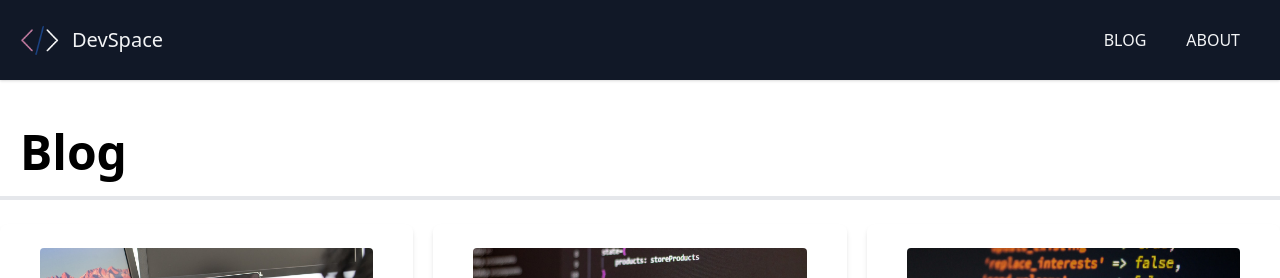
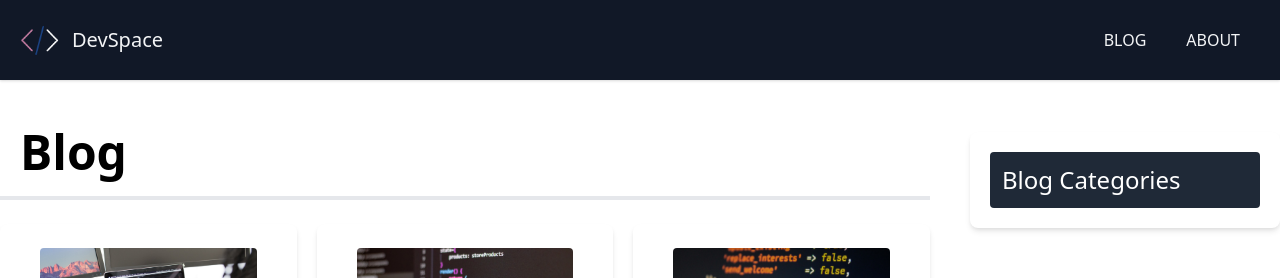
Before and after one commit to gazjosef/devspace-blog, a Next.js app: page /blog/page/1 in a window 1280 px wide. Shown: the top 278 px of the page. Built offline with nearby package versions, Linux system fonts and the light colour scheme.

Commit message:
Category Sidebar

```diff
--- /dev/null
+++ b/components/CategoryList.js
@@ -0,0 +1,11 @@
+import Link from "next/link";
+
+export default function CategoryList({ categories }) {
+  return (
+    <div className="w-full p-5 bg-white rounded-lg shadow-md mt-6">
+      <h3 className="text-2xl bg-gray-800 text-white p-3 rounded">
+        Blog Categories
+      </h3>
+    </div>
+  );
+}
--- a/pages/blog/page/[page_index].js
+++ b/pages/blog/page/[page_index].js
@@ -2,13 +2,16 @@
 import path from "path";
 import Layout from "@/components/Layout";
 import Post from "@/components/Post";
+import CategoryList from "@/components/CategoryList";
 import Pagination from "@/components/Pagination";
 import { POSTS_PER_PAGE } from "@/config/index";
 import { getPosts } from "@/lib/posts";
 
-export default function BlogPage({ posts, numPages, currentPage }) {
+export default function BlogPage({ posts, numPages, currentPage, categories }) {
   return (
     <Layout>
+      <div className="flex justify-between">
+        <div className="w-3/4 mr-10">
           <h1 className="text-5xl border-b-4 p-5 font-bold">Blog</h1>
 
           <div className="grid md:grid-cols-2 lg:grid-cols-3 gap-5">
@@ -18,6 +21,12 @@
           </div>
 
           <Pagination currentPage={currentPage} numPages={numPages} />
+        </div>
+
+        <div className="w-1/4">
+          <CategoryList categories={categories} />
+        </div>
+      </div>
     </Layout>
   );
 }
@@ -53,8 +62,6 @@
 
   const uniqueCategories = [...new Set(categories)];
 
-  console.log(uniqueCategories);
-
   const numPages = Math.ceil(files.length / POSTS_PER_PAGE);
   const pageIndex = page - 1;
   const orderedPost = posts.slice(
@@ -67,6 +74,7 @@
       posts: orderedPost,
       numPages,
       currentPage: page,
+      categories: uniqueCategories,
     },
   };
 }
```
Lines whose indentation alone changed are shown as unchanged.
